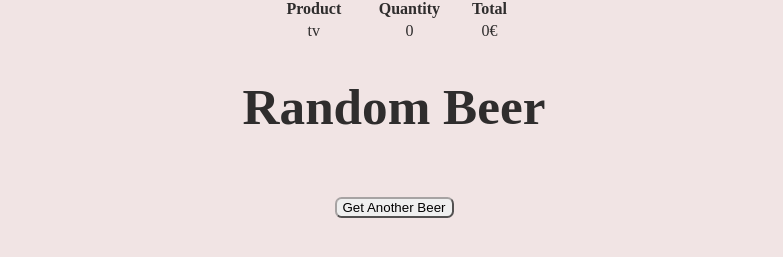
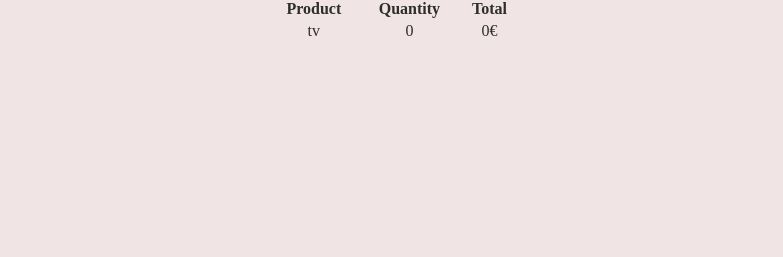
Before and after one commit to jupe91/dynamic-web-page-assignment, a React (Vite) app: page / in a window 1280 px wide. Shown: the part 405-662 px from the top of the page, without its empty margins (246-1029 px from the left). Built offline with nearby package versions, Linux system fonts and the light colour scheme; no server answers.

Commit message:
Added routing to application
- Added dependency to react-router-dom
- Moved header and product form to a separate component from App.jsx
- Added router to App.jsx
- Added link to published component assigment to README.md

```diff
--- a/package.json
+++ b/package.json
@@ -11,7 +11,8 @@
   },
   "dependencies": {
     "react": "^18.3.1",
-    "react-dom": "^18.3.1"
+    "react-dom": "^18.3.1",
+    "react-router-dom": "^6.27.0"
   },
   "devDependencies": {
     "@eslint/js": "^9.9.0",
--- a/src/App.jsx
+++ b/src/App.jsx
@@ -1,16 +1,18 @@
 import './index.css'
-import dogPicture from '/dog.jpg'
-import getHeader from './Header'
-import ProductForm from './ProductForm'
+import Product from './Product'
 import OpenData from './OpenData'
+import { BrowserRouter, Routes, Route } from "react-router-dom";
 
 function App() {
 
   return (
     <>
-      {getHeader(dogPicture)}
-      <ProductForm/>
-      <OpenData/>
+    <BrowserRouter>
+      <Routes>
+          <Route index element={<Product />} />
+          <Route path="opendata" element={<OpenData />} />
+      </Routes>
+    </BrowserRouter>
     </>
   )
 }
--- /dev/null
+++ b/src/Product.jsx
@@ -0,0 +1,14 @@
+import dogPicture from '/dog.jpg'
+import getHeader from './Header'
+import ProductForm from './ProductForm'
+
+function Product() {
+    return (
+      <>
+        {getHeader(dogPicture)}
+        <ProductForm />
+      </>
+    );
+  }
+
+  export default Product;
```
Also changed, not shown: 2 other files (tests, documents, lock files or other folders).
